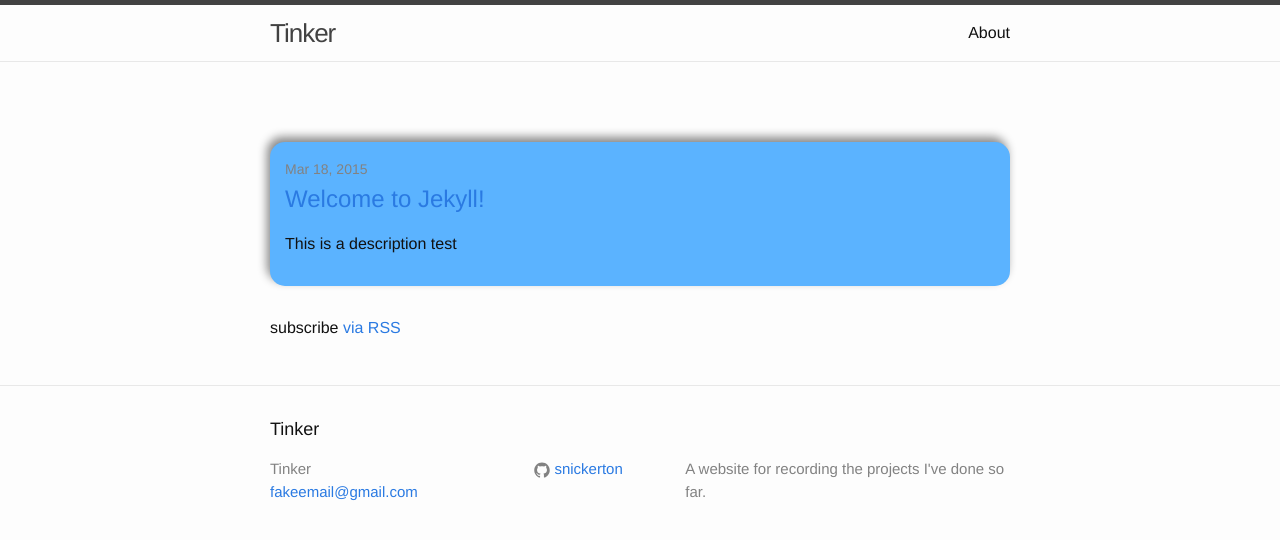
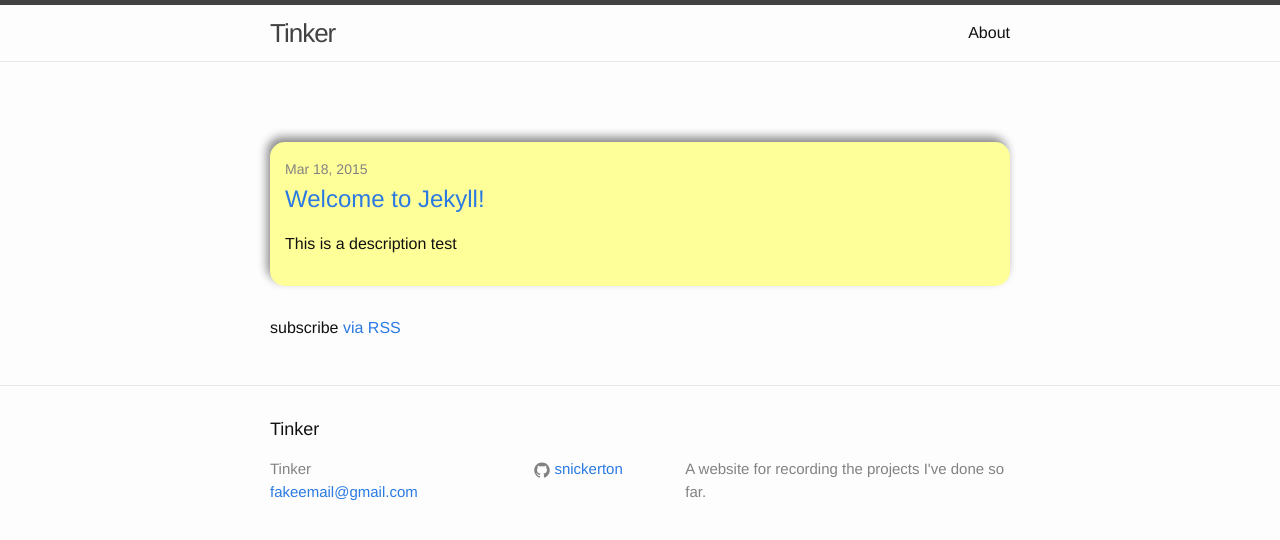
Before and after one commit to snickerton/snickerton.github.legacy, a Jekyll site: the page built from index.html, in a window 1280 px wide. Shown: the top 540 px of the page. Built offline with Jekyll 4.4.1, drawn with Linux system fonts in a browser that asks for light colours.

Commit message:
Update main.scss

```diff
--- a/css/main.scss
+++ b/css/main.scss
@@ -36,7 +36,7 @@
     border: 0px solid;
     border-radius: 15px;
     padding:15px;
-    background: rgba(91,179,255, 1);
+    background: rgba(255,255,153, 1);
     transition: all 1s ease;
 }
 
```
